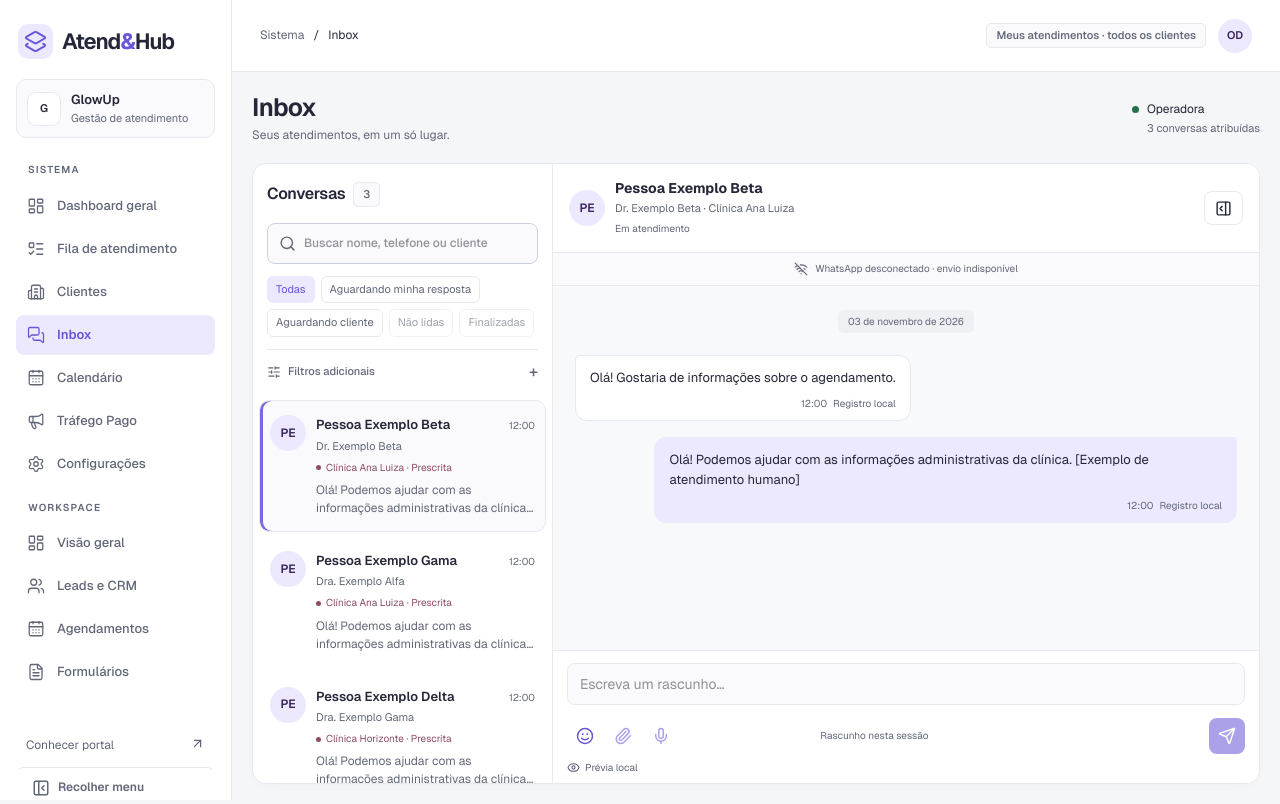
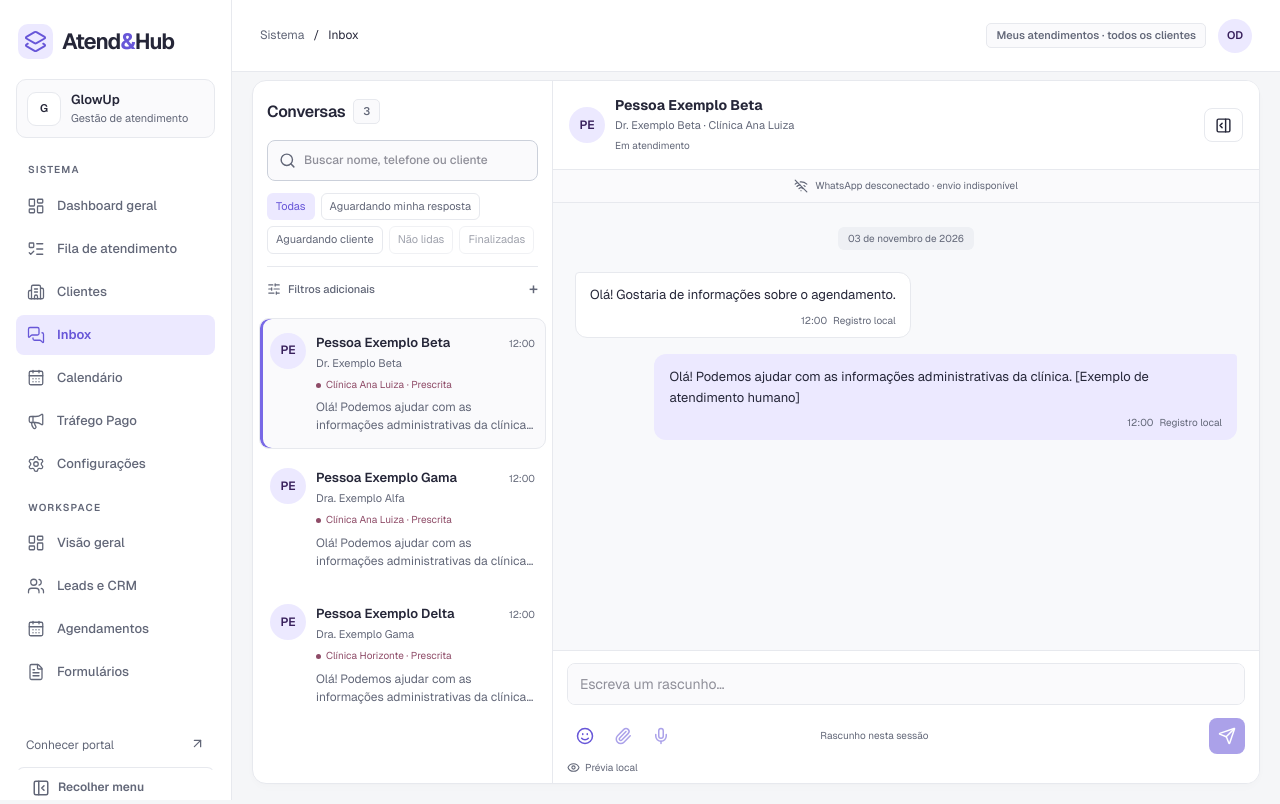
Before and after one commit to glowuptech/AtendHub, a Next.js app: page /app/inbox in a window 1280 px wide. Built offline with nearby package versions, Linux system fonts and the light colour scheme.

Commit message:
Remove inbox page heading to maximize conversation space

```diff
--- a/src/features/inbox/components/inbox.css
+++ b/src/features/inbox/components/inbox.css
@@ -1,6 +1,6 @@
 /* Inbox presentation shares tokens and controls with the application. */
 .workspace main:has(.inbox-page) {
-  padding: 20px;
+  padding: 8px 20px 16px;
   max-width: none;
 }
 .inbox-page {
@@ -10,33 +10,6 @@
   display: flex;
   flex-direction: column;
   gap: 18px;
-}
-.inbox-page-heading {
-  display: flex;
-  justify-content: space-between;
-  align-items: center;
-  gap: 16px;
-  flex-shrink: 0;
-}
-.inbox-page-heading h1 {
-  font-size: 25px;
-  letter-spacing: -0.7px;
-}
-.inbox-page-heading p {
-  font-size: 12px;
-  color: var(--text-secondary);
-  margin: 3px 0 0;
-}
-.inbox-attendant {
-  display: grid;
-  grid-template-columns: auto 1fr;
-  gap: 1px 8px;
-  align-items: center;
-  font-size: 12px;
-}
-.inbox-attendant small {
-  grid-column: 2;
-  font-size: 11px;
 }
 .inbox-layout {
   display: grid;
@@ -790,9 +763,6 @@
   }
 }
 @container (max-width:600px) {
-  .inbox-page-heading {
-    display: none;
-  }
   .inbox-layout {
     display: flex;
     border-radius: 10px;
--- a/src/features/inbox/components/inbox.tsx
+++ b/src/features/inbox/components/inbox.tsx
@@ -155,17 +155,7 @@ export function Inbox() {
   ) : null;
   return (
     <div className="inbox-page" ref={root}>
-      <div className="inbox-page-heading">
-        <div>
-          <h1>Inbox</h1>
-          <p>Seus atendimentos, em um só lugar.</p>
-        </div>
-        <span className="inbox-attendant">
-          <span className="status-dot" />
-          {attendant}
-          <small>{all.length} conversas atribuídas</small>
-        </span>
-      </div>
+      <h1 className="sr-only">Inbox</h1>
       <div
         className="inbox-layout"
         data-chat={mobileChat && !!conversation}
```
Also changed, not shown: 3 other files (tests, documents, lock files or other folders).
